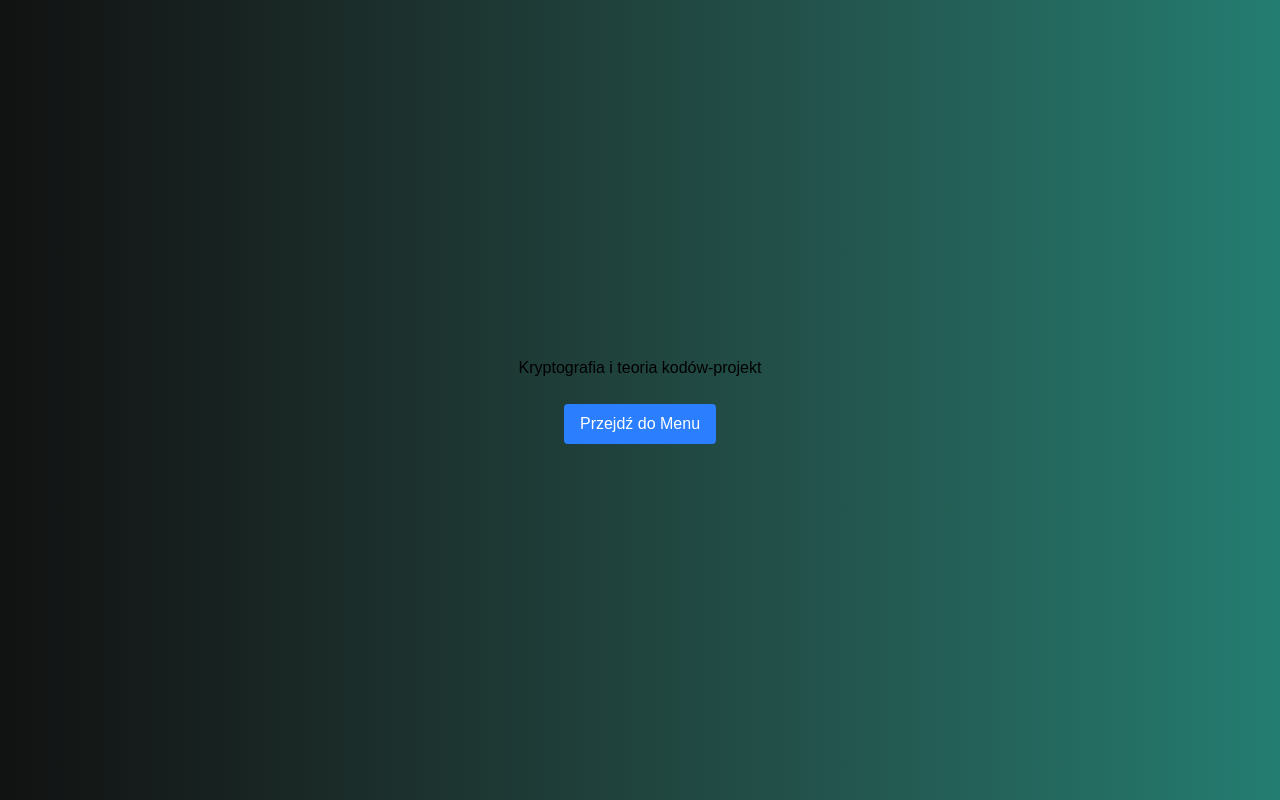
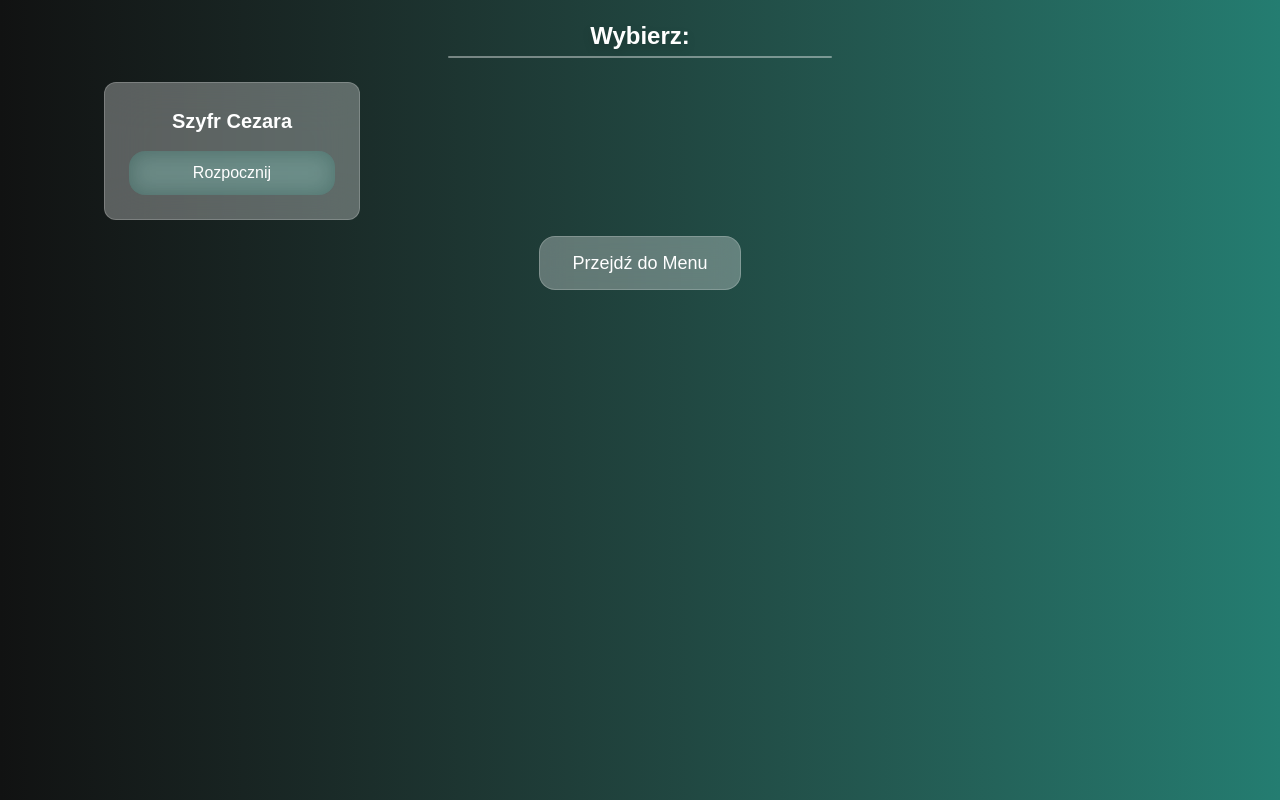
Before and after one commit to Barbedi/Kryptografia_i_teoria_kodow, a Next.js app: page /menu in a window 1280 px wide. Built offline with nearby package versions, Linux system fonts and the light colour scheme.

Commit message:
Add Cezar  page and Card component to menu

```diff
--- /dev/null
+++ b/src/app/menu/cezar/page.tsx
@@ -0,0 +1,16 @@
+import Link from "next/link";
+
+const Cezar = () => {
+  return (
+    <div>
+      <h1>Szyfr Cezara</h1>
+      <Link
+        className="inline-block mt-4 px-8 py-3 bg-white/30 border text-lg border-white/20 backdrop-blur-md text-white rounded-2xl hover:bg-white/25 hover:scale-105 active:scale-95 duration-300 transition-all hover:shadow-xl shadow-white/50"
+        href="/menu"
+      >
+        Przejdź do Menu
+      </Link>
+    </div>
+  );
+};
+export default Cezar;
--- /dev/null
+++ b/src/app/menu/components/Card.tsx
@@ -0,0 +1,22 @@
+import Link from "next/link";
+
+interface CardProps {
+  title: string;
+  url: string;
+}
+
+const Card = ({ title, url }: CardProps) => {
+  return (
+    <div className=" border-white/20 rounded-xl w-full max-w-sm sm:w-64 md:w-56 lg:w-64 p-4 sm:p-6 bg-white/30 backdrop-blur-xl  border">
+      <h2 className="text-lg text-center sm:text-xl font-bold text-white mb-2">{title}</h2>
+      <Link
+        href={url}
+        className="inline-block w-full text-center mt-2 px-3 py-2 sm:px-4 sm:py-2.5 bg-secondary/30 border text-sm sm:text-base border-none backdrop-blur-md text-white rounded-2xl hover:bg-secondary/60 hover:scale-105 active:scale-95 duration-300 transition-all"
+        aria-label="Przejdź do menu głównego"
+      >
+        Rozpocznij
+      </Link>
+    </div>
+  );
+};
+export default Card;
--- a/src/app/menu/page.tsx
+++ b/src/app/menu/page.tsx
@@ -1,10 +1,18 @@
 import Link from "next/link";
+import Card from "./components/Card";
 
 const menu = () => {
   return (
-    <div className="flex flex-col items-center justify-center h-screen">
-      <h1>Kryptografia i teoria kodów-projekt</h1>
-      <Link className="mt-6 px-4 py-2 bg-blue-500 text-white rounded" href="/">
+    <div className="flex flex-col items-center justify-center mx-4">
+      <h1 className="mt-5 text-xl md:text-2xl font-bold text-white drop-shadow-lg">
+        Wybierz:
+      </h1>
+      <div className="w-96 h-0.5 bg-white/40 mt-1 mb-6 rounded-2xl"></div>
+      <div className="grid md:grid-cols-3 lg:grid-cols-4 gap-4">
+        <Card title="Szyfr Cezara" url="/menu/cezar" />
+
+      </div>
+      <Link className="inline-block mt-4 px-8 py-3 bg-white/30 border text-lg border-white/20 backdrop-blur-md text-white rounded-2xl hover:bg-white/25 hover:scale-105 active:scale-95 duration-300 transition-all hover:shadow-xl shadow-white/50" href="/">
         Przejdź do Menu
       </Link>
     </div>
```
